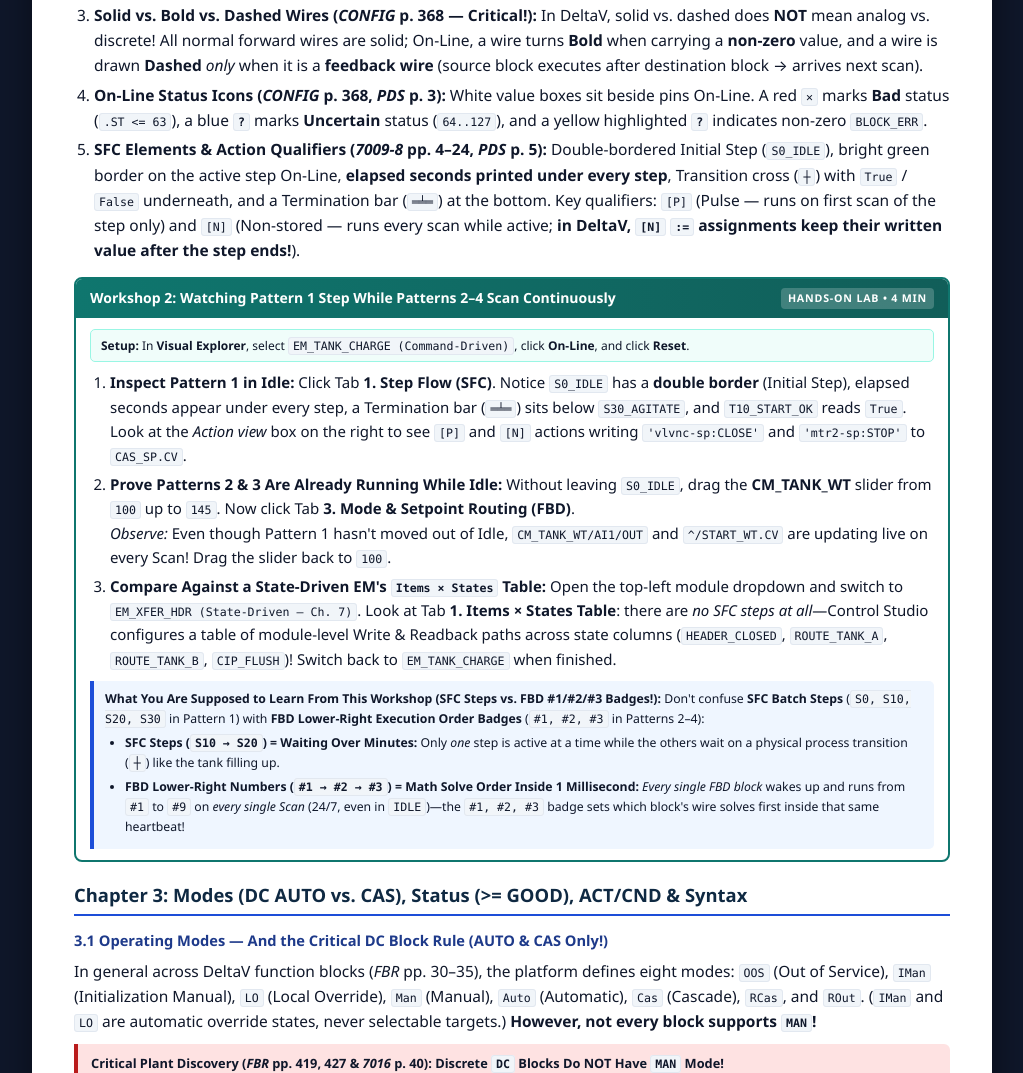
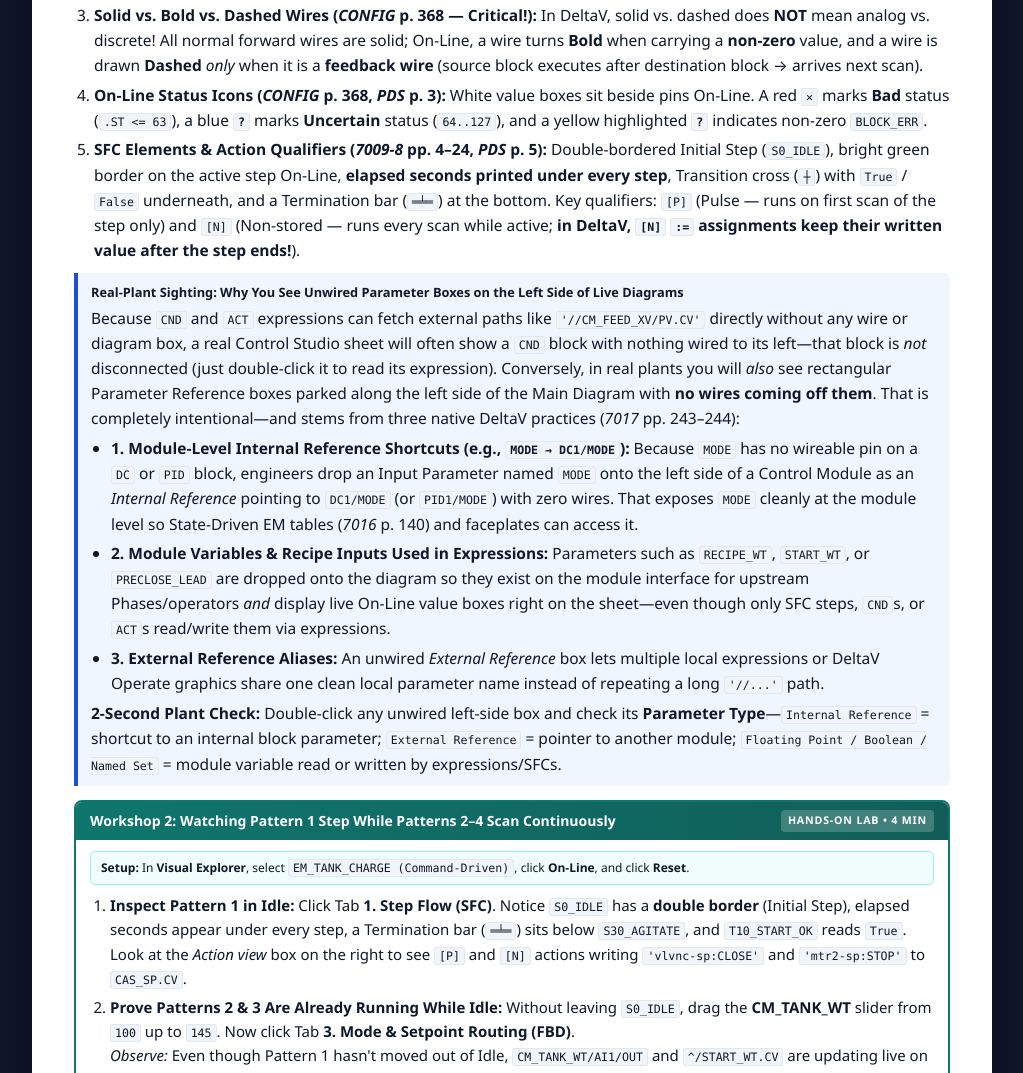
Before and after one commit to siPyt/visualExplorer, a plain HTML site: page DeltaV_Study_Guide.html in a window 1280 px wide. Shown: the part 5763-6836 px from the top of the page, without its empty margins (128-1151 px from the left). Drawn offline with Linux system fonts and the light colour scheme.

Commit message:
adding even more on parameter blocks

```diff
--- a/DeltaV_Study_Guide.html
+++ b/DeltaV_Study_Guide.html
@@ -756,6 +756,17 @@
   <li><strong>SFC Elements &amp; Action Qualifiers (<em>7009-8</em> pp. 4–24, <em>PDS</em> p. 5):</strong> Double-bordered Initial Step (<code>S0_IDLE</code>), bright green border on the active step On-Line, <strong>elapsed seconds printed under every step</strong>, Transition cross (<code>┼</code>) with <code>True</code> / <code>False</code> underneath, and a Termination bar (<code>═╧═</code>) at the bottom. Key qualifiers: <code>[P]</code> (Pulse — runs on first scan of the step only) and <code>[N]</code> (Non-stored — runs every scan while active; <strong>in DeltaV, <code>[N]</code> <code>:=</code> assignments keep their written value after the step ends!</strong>).</li>
 </ol>
 
+<div class="callout">
+  <div class="callout-title">Real-Plant Sighting: Why You See Unwired Parameter Boxes on the Left Side of Live Diagrams</div>
+  <p style="margin-bottom:5px;">Because <code>CND</code> and <code>ACT</code> expressions can fetch external paths like <code>'//CM_FEED_XV/PV.CV'</code> directly without any wire or diagram box, a real Control Studio sheet will often show a <code>CND</code> block with nothing wired to its left—that block is <em>not</em> disconnected (just double-click it to read its expression). Conversely, in real plants you will <em>also</em> see rectangular Parameter Reference boxes parked along the left side of the Main Diagram with <strong>no wires coming off them</strong>. That is completely intentional—and stems from three native DeltaV practices (<em>7017</em> pp. 243–244):</p>
+  <ul style="margin:0 0 5px;">
+    <li><strong>1. Module-Level Internal Reference Shortcuts (e.g., <code>MODE → DC1/MODE</code>):</strong> Because <code>MODE</code> has no wireable pin on a <code>DC</code> or <code>PID</code> block, engineers drop an Input Parameter named <code>MODE</code> onto the left side of a Control Module as an <em>Internal Reference</em> pointing to <code>DC1/MODE</code> (or <code>PID1/MODE</code>) with zero wires. That exposes <code>MODE</code> cleanly at the module level so State-Driven EM tables (<em>7016</em> p. 140) and faceplates can access it.</li>
+    <li><strong>2. Module Variables &amp; Recipe Inputs Used in Expressions:</strong> Parameters such as <code>RECIPE_WT</code>, <code>START_WT</code>, or <code>PRECLOSE_LEAD</code> are dropped onto the diagram so they exist on the module interface for upstream Phases/operators <em>and</em> display live On-Line value boxes right on the sheet—even though only SFC steps, <code>CND</code>s, or <code>ACT</code>s read/write them via expressions.</li>
+    <li><strong>3. External Reference Aliases:</strong> An unwired <em>External Reference</em> box lets multiple local expressions or DeltaV Operate graphics share one clean local parameter name instead of repeating a long <code>'//...'</code> path.</li>
+  </ul>
+  <p style="margin:0;"><strong>2-Second Plant Check:</strong> Double-click any unwired left-side box and check its <strong>Parameter Type</strong>—<code>Internal Reference</code> = shortcut to an internal block parameter; <code>External Reference</code> = pointer to another module; <code>Floating Point / Boolean / Named Set</code> = module variable read or written by expressions/SFCs.</p>
+</div>
+
 <!-- WORKSHOP 2 -->
 <div class="workshop">
   <div class="workshop-head">
```
Also changed, not shown: 1 other file.
